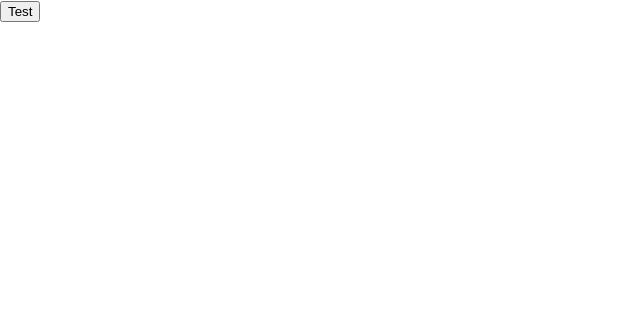
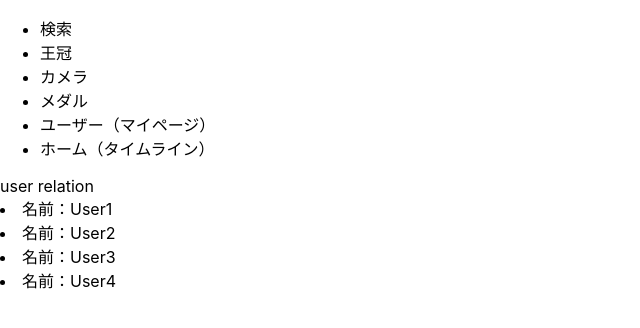
Before and after one commit to shortintern2020-B-frontier/TeamA, a React (Create React App) app in the folder react-ts-app/: page /ff in a window 1280 px wide. Shown: the top 328 px of the page, without its empty margins (0-640 px from the left). Built offline with nearby package versions, Linux system fonts and the light colour scheme.

Commit message:
create rough pages

```diff
--- a/react-ts-app/package.json
+++ b/react-ts-app/package.json
@@ -3,6 +3,8 @@
   "version": "0.1.0",
   "private": true,
   "dependencies": {
+    "@material-ui/core": "^4.11.0",
+    "@material-ui/icons": "^4.9.1",
     "@testing-library/jest-dom": "^4.2.4",
     "@testing-library/react": "^9.3.2",
     "@testing-library/user-event": "^7.1.2",
@@ -10,8 +12,10 @@
     "@types/node": "^12.0.0",
     "@types/react": "^16.9.0",
     "@types/react-dom": "^16.9.0",
+    "@types/react-router-dom": "^5.1.5",
     "react": "^16.13.1",
     "react-dom": "^16.13.1",
+    "react-router-dom": "^5.2.0",
     "react-scripts": "3.4.3",
     "typescript": "~3.7.2"
   },
--- a/react-ts-app/src/App.tsx
+++ b/react-ts-app/src/App.tsx
@@ -1,13 +1,41 @@
 import React from 'react';
-// import Home from "./pages/Home"
+import {
+  BrowserRouter as Router,
+  Switch,
+  Route,
+} from "react-router-dom";
+
+import Header from "./components/Header"
+import Home from "./pages/Home"
 import Post from "./pages/Post"
+import MyPage from "./pages/MyPage"
+import MyStatus from "./pages/MyStatus"
+import OtherUser from "./pages/OtherUser"
+import OtherUserStatus from "./pages/OtherUserStatus"
+import Ranking from "./pages/Ranking"
+import Timeline from "./pages/Timeline"
+import UserRelation from "./pages/UserRelation"
+import NotFound from "./pages/NotFound"
 
 const App: React.FC = () => {
   return (
-    <div>
-      {/* <Home /> */}
-      <Post />
-    </div>
+    <>
+      <Router>
+        <Header />
+        <Switch>
+          <Route exact path="/" component={Home} />
+          <Route exact path="/mypage" component={MyPage} />
+          <Route exact path="/mystatus" component={MyStatus} />
+          <Route exact path="/ranking" component={Ranking} />
+          <Route exact path="/timeline" component={Timeline} />
+          <Route exact path="/ff" component={UserRelation} />
+          <Route exact path="/post" component={Post} />
+          <Route exact path="/:user_id/mypage" component={OtherUser} />
+          <Route exact path="/:user_id/status" component={OtherUserStatus} />
+          <Route component={NotFound} />
+        </Switch>
+      </Router>
+    </>
   );
 }
 
--- /dev/null
+++ b/react-ts-app/src/components/Header.tsx
@@ -0,0 +1,18 @@
+import React from "react"
+
+const Header: React.FC = () => {
+  return (
+    <nav>
+      <ul>
+        <li>検索</li>
+        <li>王冠</li>
+        <li>カメラ</li>
+        <li>メダル</li>
+        <li>ユーザー（マイページ）</li>
+        <li>ホーム（タイムライン）</li>
+      </ul>
+    </nav>
+  )
+}
+
+export default Header;
--- /dev/null
+++ b/react-ts-app/src/pages/NotFound.tsx
@@ -0,0 +1,10 @@
+import React from "react";
+
+const NotFound: React.FC = () => {
+
+  return (
+    <div>Not Found</div>
+  )
+}
+
+export default NotFound;
--- /dev/null
+++ b/react-ts-app/src/pages/OtherUser.tsx
@@ -0,0 +1,10 @@
+import React from "react";
+
+const OtherUser: React.FC = () => {
+
+  return (
+    <div>other user page</div>
+  )
+}
+
+export default OtherUser;
--- /dev/null
+++ b/react-ts-app/src/pages/OtherUserStatus.tsx
@@ -0,0 +1,10 @@
+import React from "react";
+
+const OtherUserStatus: React.FC = () => {
+
+  return (
+    <div>other user status</div>
+  )
+}
+
+export default OtherUserStatus;
--- a/react-ts-app/src/pages/Ranking.tsx
+++ b/react-ts-app/src/pages/Ranking.tsx
@@ -3,7 +3,7 @@ import React from "react";
 const Home: React.FC = () => {
 
   return (
-    <div>My Status Page</div>
+    <div>Ranking Page</div>
   )
 }
 
--- /dev/null
+++ b/react-ts-app/src/pages/Timeline.tsx
@@ -0,0 +1,10 @@
+import React from "react";
+
+const Timeline: React.FC = () => {
+
+  return (
+    <div>Timeline</div>
+  )
+}
+
+export default Timeline;
--- /dev/null
+++ b/react-ts-app/src/pages/UserRelation.tsx
@@ -0,0 +1,16 @@
+import React from "react";
+
+const UserRelation: React.FC = () => {
+
+  return (
+    <>
+      <div>user relation</div>
+      <li>名前：User1</li>
+      <li>名前：User2</li>
+      <li>名前：User3</li>
+      <li>名前：User4</li>
+    </>
+  )
+}
+
+export default UserRelation;
```
Also changed, not shown: 2 other files (tests, documents, lock files or other folders).
